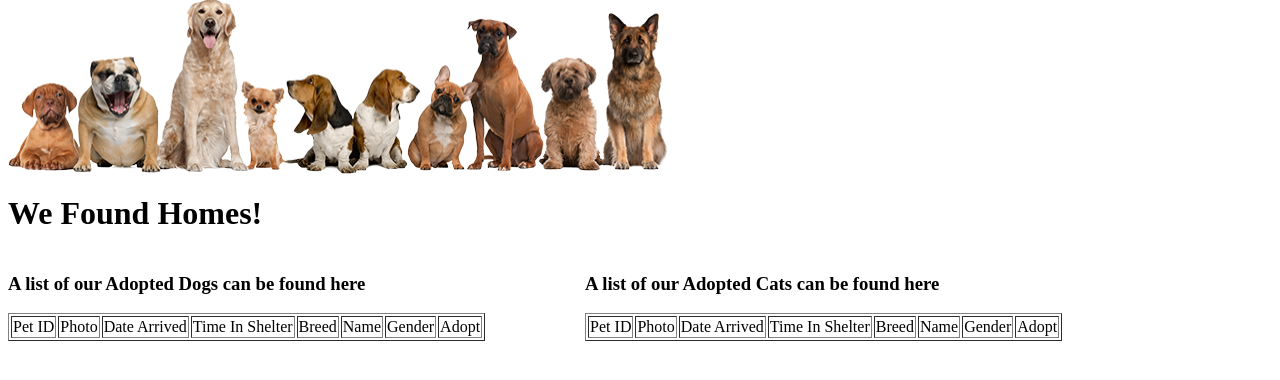
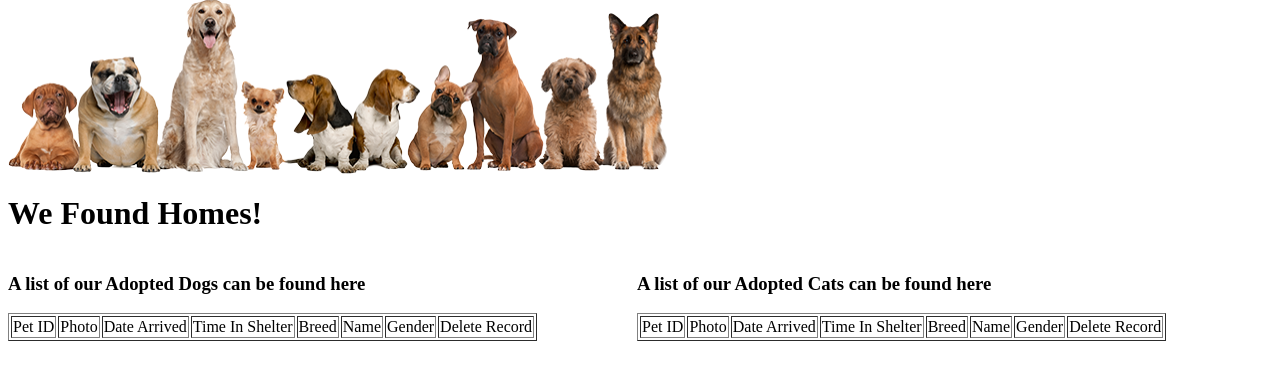
Before and after one commit to bradstarnes/CS470_Final_Project, a PHP site: page /adoptionrecords.php in a window 1280 px wide. Shown: the part 55-435 px from the top of the page. Run offline with PHP 8.4, Linux system fonts and the light colour scheme; data that the repository does not hold is empty.

Commit message:
Added Delete Record Header to table

```diff
--- a/adoptionrecords.php
+++ b/adoptionrecords.php
@@ -33,7 +33,7 @@ $q1result2 = mysqli_query($connection, $sql_of_q2);
         echo "<td>".'Breed'."</td>";
         echo "<td>".'Name'."</td>";
         echo "<td>".'Gender'."</td>";
-        echo "<td>".'Adopt'."</td>";
+        echo "<td>".'Delete Record'."</td>";
 
         echo "</tr>";
         while($r = mysqli_fetch_assoc($q1result)) //fetches a result row as an associative array.
@@ -71,7 +71,7 @@ $q1result2 = mysqli_query($connection, $sql_of_q2);
         echo "<td>".'Breed'."</td>";
         echo "<td>".'Name'."</td>";
         echo "<td>".'Gender'."</td>";
-        echo "<td>".'Adopt'."</td>";
+        echo "<td>".'Delete Record'."</td>";
 
         echo "</tr>";
         while($r = mysqli_fetch_assoc($q1result2)) //fetches a result row as an associative array.
```
